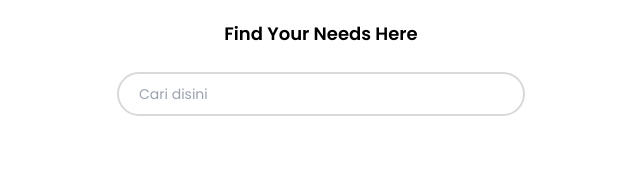
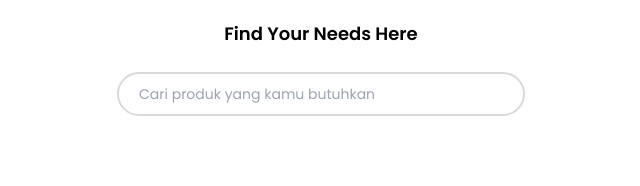
Before and after one commit to mubasyir19/TokoKu-Web, a Next.js app: page /search in a window 1280 px wide. Shown: the top 186 px of the page, without its empty margins (319-959 px from the left). Built offline with nearby package versions, Linux system fonts and the light colour scheme.

Commit message:
feat: search product

```diff
--- a/src/app/(menu)/search/page.jsx
+++ b/src/app/(menu)/search/page.jsx
@@ -1,6 +1,15 @@
-import React from "react";
+"use client";
+
+import ProductItem from "@/components/molecules/ProductItem";
+import SkeletonProduct from "@/components/organism/SkeletonProduct";
+import { formatHarga } from "@/helpers/utils";
+import useSearchProduct from "@/hooks/Product/useSearchProduct";
+import React, { useState } from "react";
 
 export default function Search() {
+  const [keyword, setKeyword] = useState("");
+  const { results, loading } = useSearchProduct(keyword);
+
   return (
     <div className="px-5 pt-5">
       <h1 className="text-center text-lg font-semibold">
@@ -9,10 +18,29 @@ export default function Search() {
       <div className="form-group mt-6">
         <input
           type="text"
-          name=""
+          name="search"
           className="w-full rounded-full border-2 border-[#D9D9D9] px-5 py-2.5 text-sm"
-          placeholder="Cari disini"
+          placeholder="Cari produk yang kamu butuhkan"
+          value={keyword}
+          onChange={(e) => setKeyword(e.target.value)}
         />
+      </div>
+      {loading && (
+        <div className="mt-5">
+          <SkeletonProduct count={6} />
+        </div>
+      )}
+      <div className="mx-4 mb-20 mt-5 grid grid-cols-2 justify-items-center gap-5">
+        {results?.map((product) => (
+          <ProductItem
+            key={product.id}
+            id={product.id}
+            name={product.name}
+            image={product.photo}
+            unit={product.unit}
+            price={formatHarga(product.price)}
+          />
+        ))}
       </div>
     </div>
   );
--- /dev/null
+++ b/src/hooks/Product/useSearchProduct.js
@@ -0,0 +1,40 @@
+import { useEffect, useState } from "react";
+
+export default function useSearchProduct(keyword) {
+  const [results, setResults] = useState([]);
+  const [loading, setLoading] = useState(false);
+  const [error, setError] = useState(null);
+
+  useEffect(() => {
+    if (keyword === "") {
+      setResults([]);
+      return;
+    }
+
+    const controller = new AbortController();
+
+    const timeout = setTimeout(async () => {
+      setLoading(true);
+      try {
+        const fetchData = await fetch(
+          `${process.env.NEXT_PUBLIC_API_BACKEND_TOKOKU}/product/search?keyword=${keyword}`,
+          { signal: controller.signal },
+        );
+        const result = await fetchData.json();
+        console.log("ini hasil cari = ", result);
+        setResults(result.data);
+      } catch (error) {
+        setError(error);
+      } finally {
+        setLoading(false);
+      }
+    }, 500);
+
+    return () => {
+      clearTimeout(timeout);
+      controller.abort();
+    };
+  }, [keyword]);
+
+  return { results, loading, error };
+}
```
